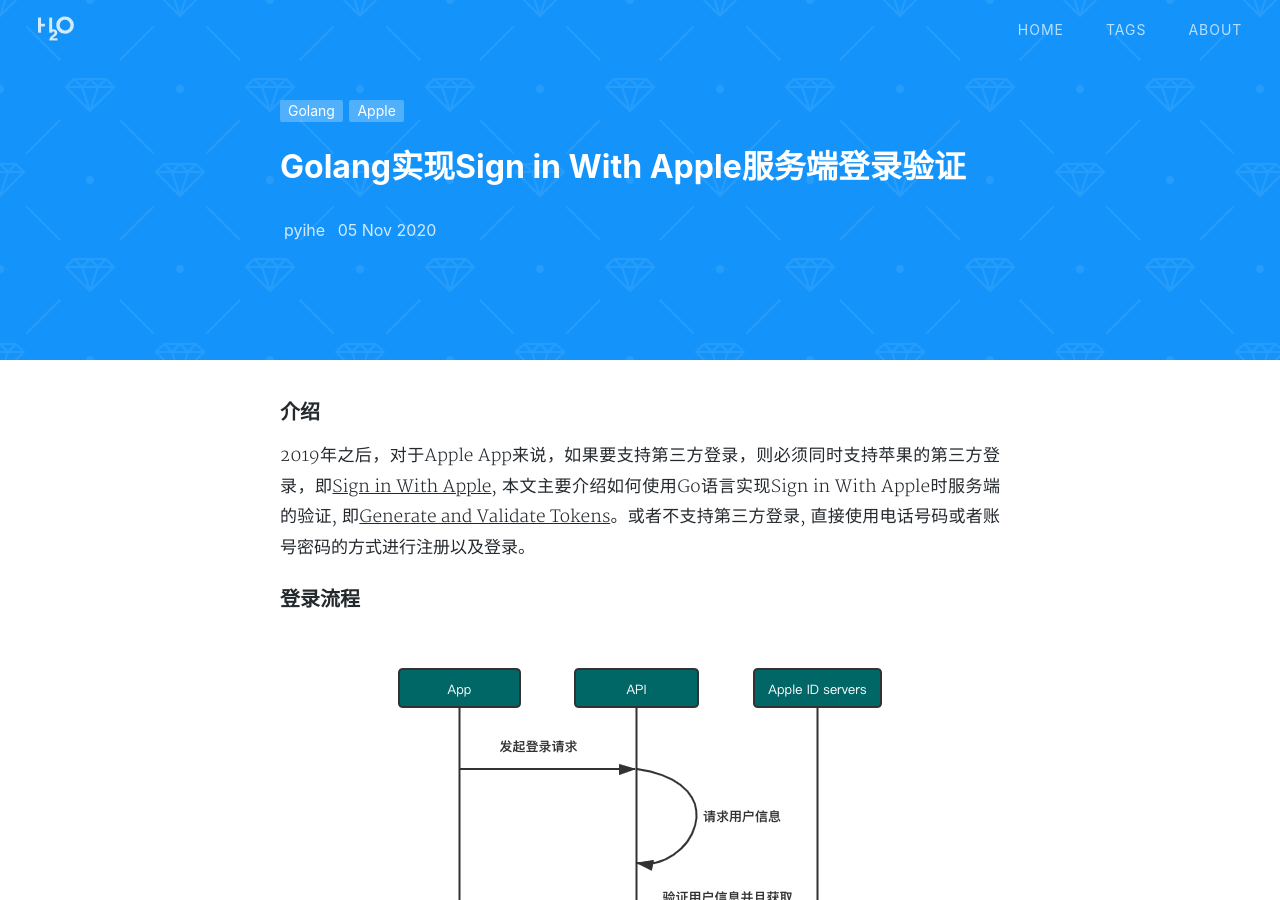
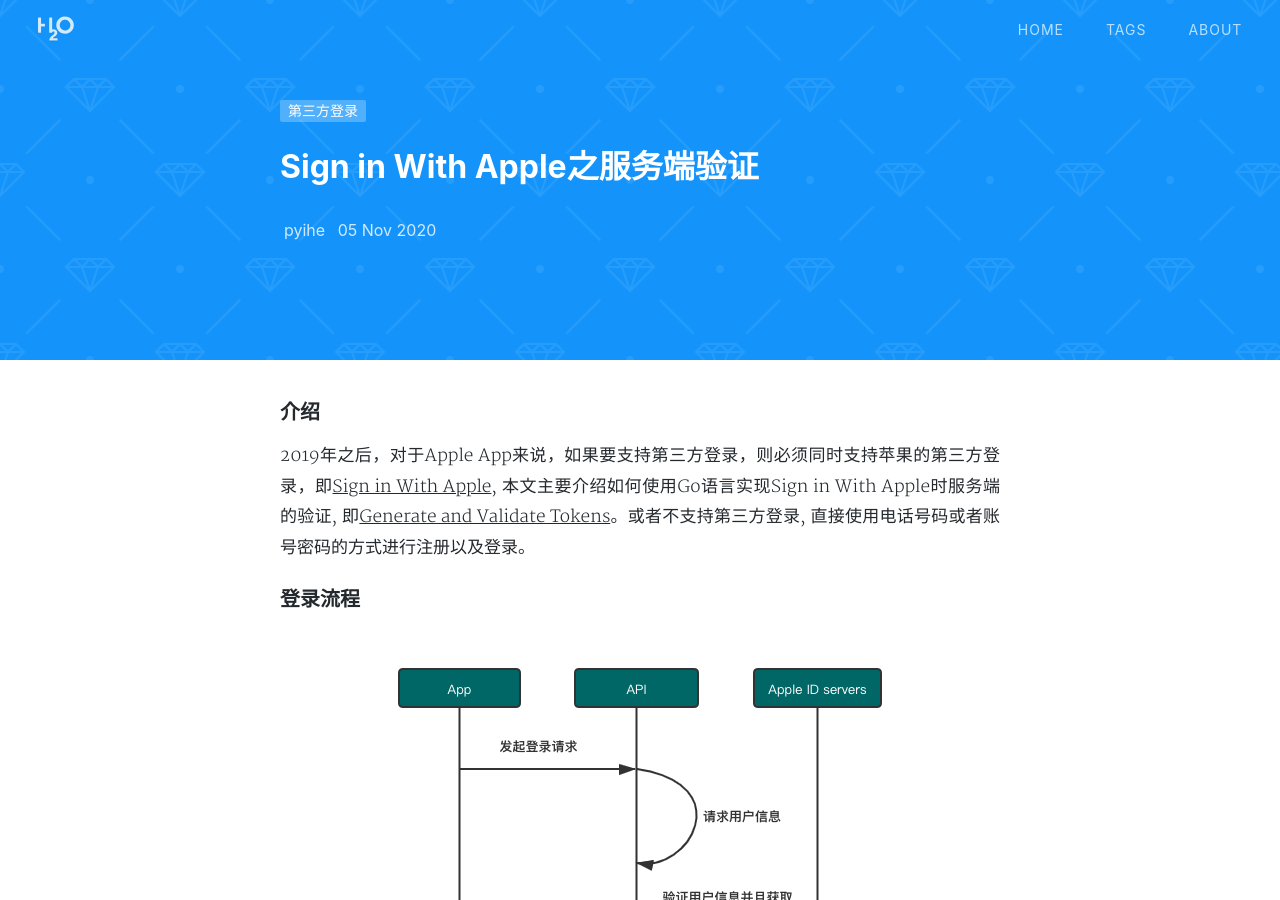
Before and after one commit to pyihe/pyihe.github.io, a Jekyll site: the page built from _posts/2020-11-05-Golang实现Sign in With Apple服务端登录验证.md, in a window 1280 px wide and 900 px high. Built offline with Jekyll 4.4.1, drawn with Linux system fonts in a browser that asks for light colours; nearby versions of some CDN libraries; comment, search, counter and statistics services are not loaded; a style sheet for code colours, icons or effects is not loaded.

Commit message:
fix title&tag

```diff
--- a/_posts/2020-11-05-Golang实现Sign in With Apple服务端登录验证.md
+++ b/_posts/2020-11-05-Golang实现Sign in With Apple服务端登录验证.md
@@ -1,9 +1,9 @@
 ---
 layout: post
-title: 'Golang实现Sign in With Apple服务端登录验证'
+title: 'Sign in With Apple之服务端验证'
 date: 2020-11-05
 author: pyihe
-tags: [Golang, Apple]
+tags: [第三方登录]
 ---
 
 ### 介绍
```
